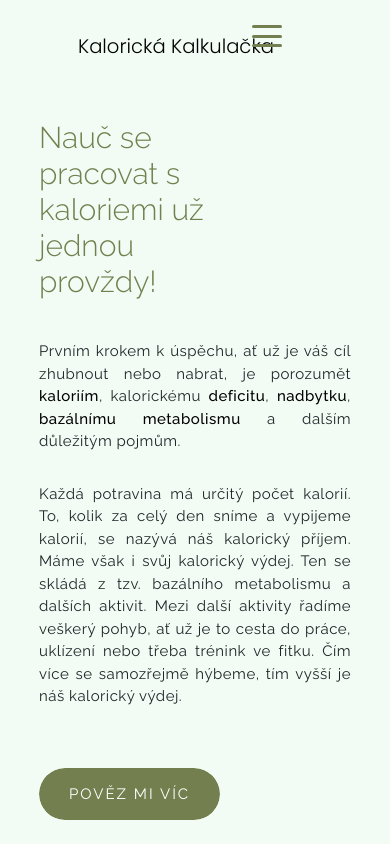
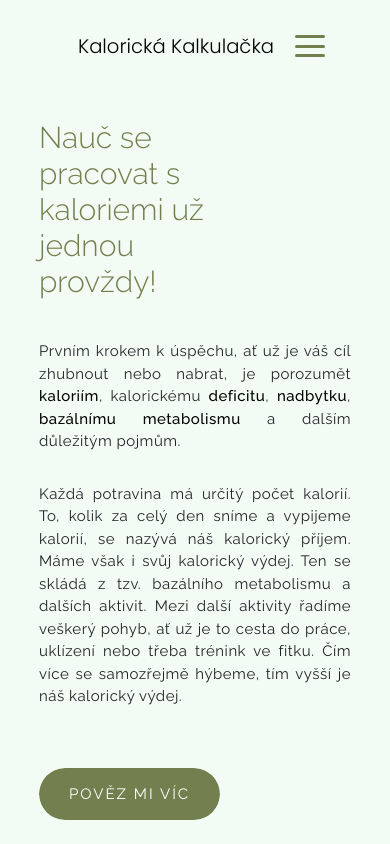
Before and after one commit to terichudejova/kaloricka-kalkulacka, a React (Vite) app: page / in a window 390 px wide. Shown: the top 844 px of the page. Built offline with nearby package versions, Linux system fonts and the light colour scheme.

Commit message:
justify hambuger toggle position

```diff
--- a/src/HamburgerMenu.css
+++ b/src/HamburgerMenu.css
@@ -69,11 +69,11 @@
 
 
 
-  @media only screen and (max-width: 1480px) {
+@media only screen and (max-width: 1480px) {
     .hamburger-menu {
       position: fixed;
-      top: 3vh;
-      right: 11vw;
+      top: 3.5rem;
+      right: 10%;
       z-index: 2;
       width: 16rem;
       display: flex;
@@ -81,4 +81,16 @@
       justify-content: center;
       align-items: center;
     }
+}
+
+@media only screen and (max-width: 1100px) {
+    .hamburger-menu {
+      right: 8%;
+    }
+}
+
+@media only screen and (max-width: 600px) {
+  .hamburger-menu {
+    right: 0;
   }
+}
```
